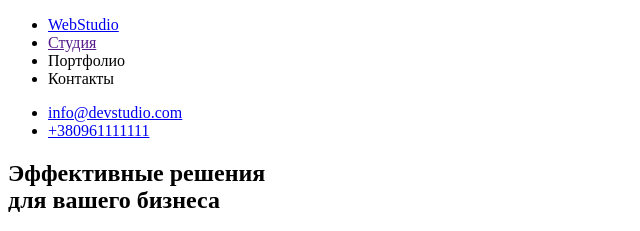
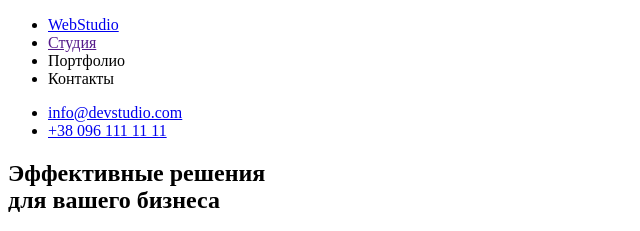
Before and after one commit to Aleksandor2138/goit-markup-hw-01, a plain HTML site: page index.html in a window 1280 px wide. Shown: the top 231 px of the page, 0-640 px from the left. Drawn offline with Linux system fonts and the light colour scheme.

Commit message:
Update index.html

```diff
--- a/index.html
+++ b/index.html
@@ -20,7 +20,7 @@
             </nav>
             <ul>
                 <li><a href="info@devstudio.com">info@devstudio.com</a></li>
-                <li><a href="+38 096 111 11 11">+380961111111</a></li>
+                <li><a href="+380961111111">+38 096 111 11 11</a></li>
             </ul>
     </header>
 <!--main container-->
```
